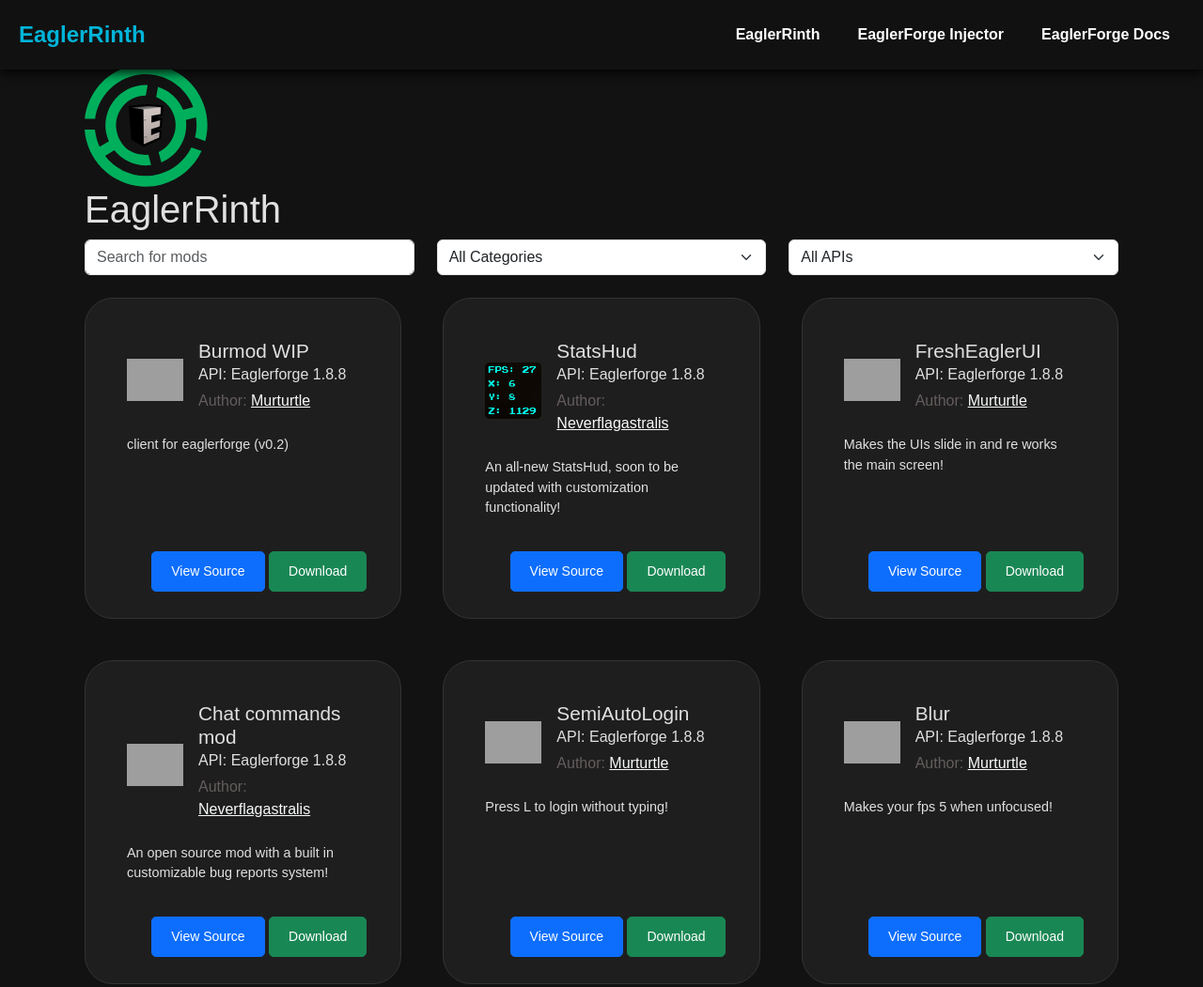
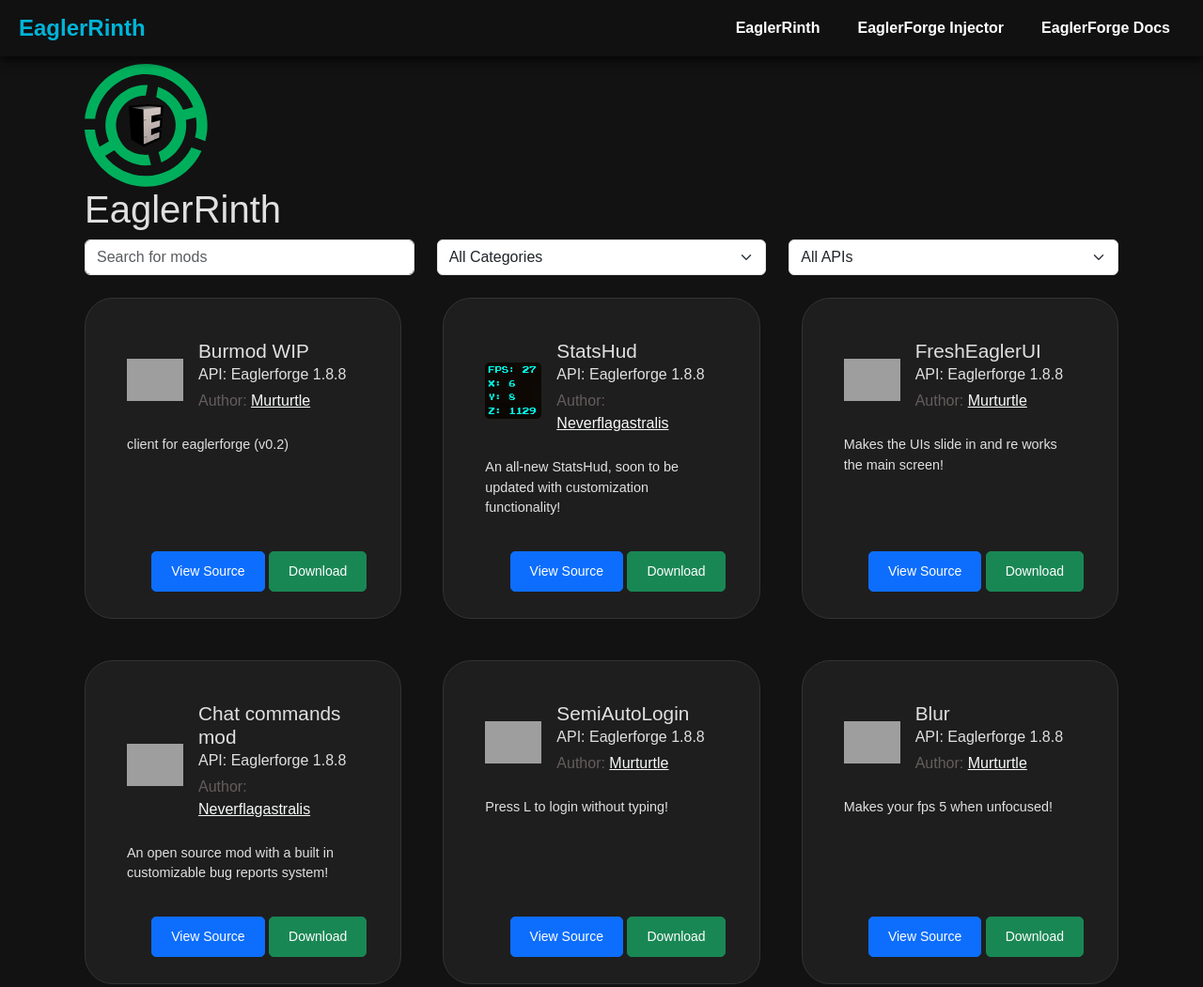
Before and after one commit to EaglerRinth/eaglerrinth.github.io, a plain HTML site: page index.html in a window 1280 px wide. Shown: the top 1051 px of the page at 94% size. Drawn offline with nearby package versions, Linux system fonts and the light colour scheme; grey boxes are pictures that could not be loaded.

Commit message:
fix overlap

```diff
--- a/assets/css/styles.css
+++ b/assets/css/styles.css
@@ -203,7 +203,7 @@ body::-webkit-scrollbar-thumb:hover {
     top: 0;
     width: 100%;
     background-color: #111111;
-    padding: 15px 20px;
+    padding: 8px 20px;
     display: flex;
     justify-content: space-between;
     align-items: center;
```
